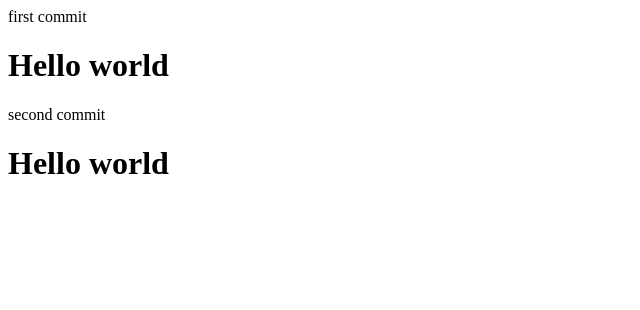
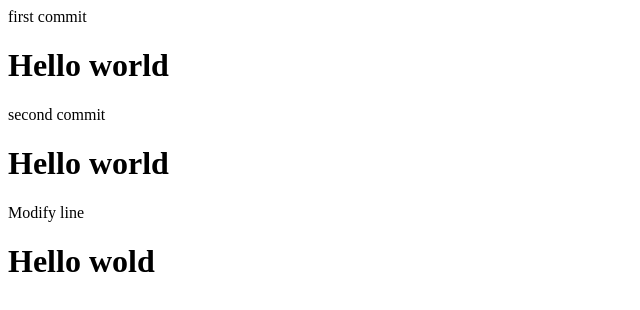
Before and after one commit to kimjunbeomr/HelloWorld1, a plain HTML site: page index.html in a window 1280 px wide. Shown: the whole page, without its empty margins (0-640 px from the left). Drawn offline with Linux system fonts and the light colour scheme.

Commit message:
Update index.html

```diff
--- a/index.html
+++ b/index.html
@@ -8,5 +8,7 @@
         <h1>Hello world</h1>
         second commit
         <h1>Hello world</h1>
+        Modify line
+        <h1>Hello wold</h1>
     </body>
 </html>
```
